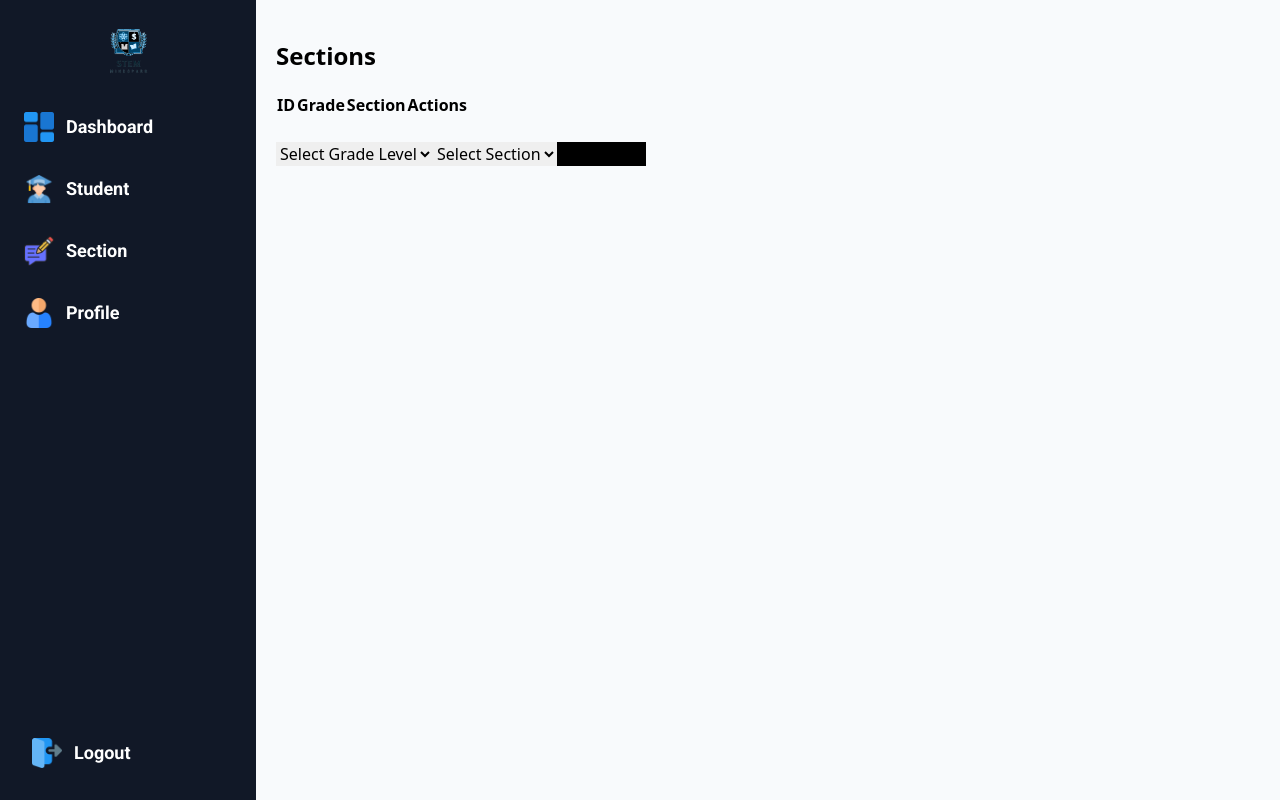
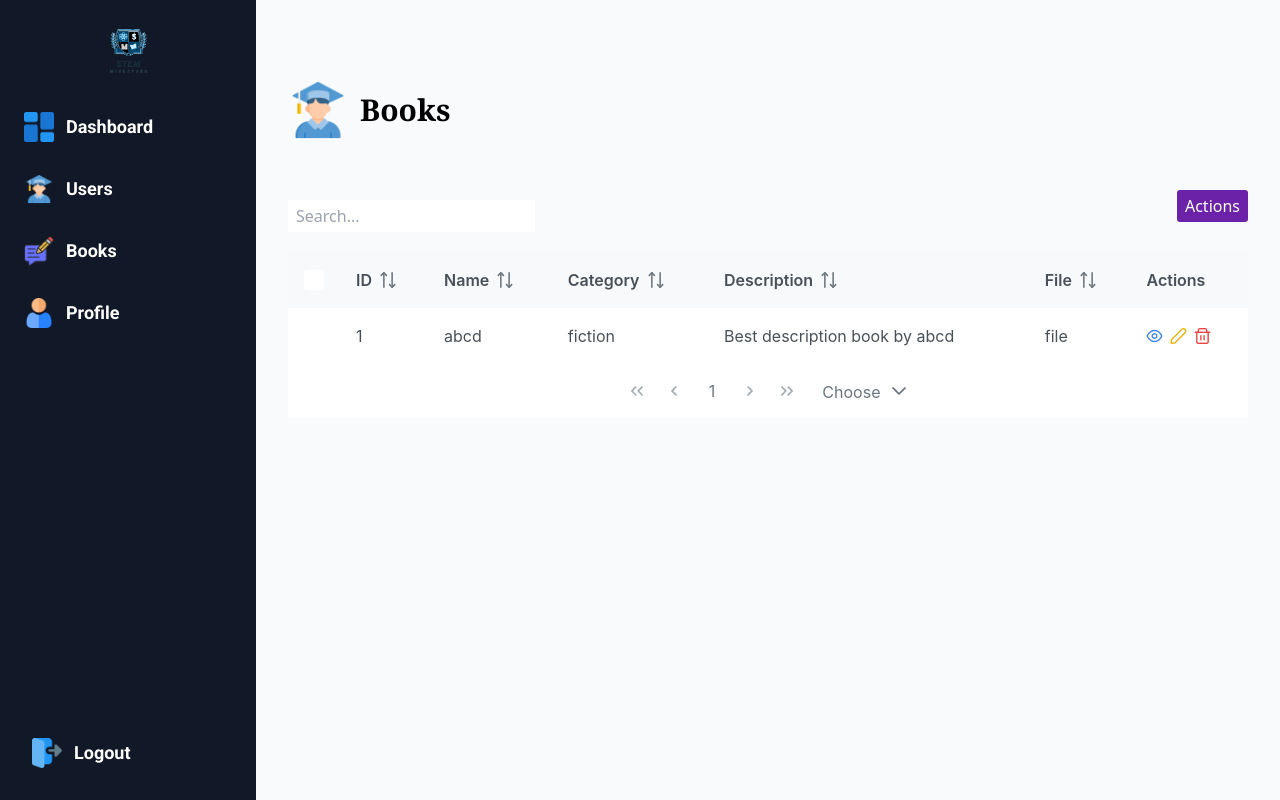
Before and after one commit to alazaradane/DLM, a React (Vite) app: page /admin/section in a window 1280 px wide. Built offline with nearby package versions, Linux system fonts and the light colour scheme.

Commit message:
user table updated

```diff
--- a/src/Admins/Section.jsx
+++ b/src/Admins/Section.jsx
@@ -1,75 +1,157 @@
-import React, { useState } from 'react';
+import React from 'react'
+
+import { DataTable} from 'primereact/datatable'
+import { Column } from 'primereact/column'
+import { useState, useRef } from 'react'
+import { FilterMatchMode } from 'primereact/api'
+import { InputText } from 'primereact/inputtext'
+import { student } from '../assets/images/index'
+import { FileUpload } from 'primereact/fileupload';
+import { Toast } from 'primereact/toast';
+import { Button } from 'primereact/button';
+import { TieredMenu } from 'primereact/tieredmenu';
+import { Dialog } from 'primereact/dialog';
+import StudentModal from '../components/StudentModal'
+import {initalBook, initalDataStud}  from '../constants'
+import EditStudentFormModal from '../components/EditStudentFormModal'
 
 
-const Section = () => {
-  const [gradeLevel, setGradeLevel] = useState('');
-  const [section, setSection] = useState('');
-  const [sections, setSections] = useState([]);
-  const [idCounter, setIdCounter] = useState(1);
+const Books = () => {
 
-  const gradeLevels = Array.from({ length: 12 }, (_, i) => i + 1);
-  const sectionsArray = Array.from({ length: 8 }, (_, i) => String.fromCharCode(65 + i)); // ASCII values for A to H
-
-  const handleAddSection = () => {
-    if (gradeLevel && section) {
-      const newSection = {
-        id: idCounter,
-        gradeLevel: parseInt(gradeLevel),
-        section
-      };
-      setSections([...sections, newSection]);
-      setGradeLevel('');
-      setSection('');
-      setIdCounter(idCounter + 1);
-    }
+  const [dataStud, setDataStud] = useState(initalBook);
+  const onDeleteRow = (rowData) => {
+        setDataStud(prevData => prevData.filter(student => student.id !== rowData.id));
   };
 
-  const handleRemoveSection = (id) => {
-    const updatedSections = sections.filter(sec => sec.id !== id);
-    setSections(updatedSections);
+  const [studentModalVisible, setStudentModalVisible] = useState(false);
+  const [selectedStudent, setSelectedStudent] = useState('');
+
+
+  const menu = useRef(null);
+    const items = [
+        {
+            label: 'File',
+            icon: 'pi pi-file',
+            items: [
+                {
+                    label: 'Add',
+                    icon: 'pi pi-plus',
+                },
+                {
+                    label: 'Import',
+                    icon: 'pi pi-folder-open',
+                    url:'https://localhost:3001/import'
+                },
+                {
+                    label: 'Export',
+                    icon: 'pi pi-folder'
+                }
+            ]
+        },
+        {
+            label: 'Print',
+            icon: 'pi pi-print',
+
+        },
+
+
+    ];
+
+    const [filters, setFilters] = useState({
+      global: {value:null, matchMode: FilterMatchMode.CONTAINS}
+    })
+    const [selectedStudents, setSelectedStudents] = useState([]);
+    const [formModal, setFormModal] = useState(false)
+
+    const onEditRow = (rowData) => {
+      setSelectedStudent(rowData);
+      setFormModal(true);
   };
 
+  const onSaveEdit = (updatedStudent) => {
+      const updatedData = dataStud.map(student => {
+          if (student.id === updatedStudent.id) {
+              return { ...student, ...updatedStudent };
+          }
+          return student;
+      });
+      setDataStud(updatedData);
+      setFormModal(false);
+  };
+
+    const onSelectionChange = (e) => {
+      setSelectedStudents(e.value);
+     }
+
+
   return (
-    <div className="section-container p-5">
-      <h2 className=' text-2xl font-bold my-5'>Sections</h2>
-      <table className="section-table">
-        <thead>
-          <tr>
-            <th>ID</th>
-            <th>Grade</th>
-            <th>Section</th>
-            <th>Actions</th>
-          </tr>
-        </thead>
-        <tbody>
-          {sections.map(sec => (
-            <tr key={sec.id}>
-              <td>{sec.id}</td>
-              <td>{sec.gradeLevel}</td>
-              <td>{sec.section}</td>
-              <td>
-                <button onClick={() => handleRemoveSection(sec.id)}>Remove</button>
-              </td>
-            </tr>
-          ))}
-        </tbody>
-      </table>
-      <br />
-      <select className="grade-dropdown" value={gradeLevel} onChange={(e) => setGradeLevel(e.target.value)}>
-        <option value="">Select Grade Level</option>
-        {gradeLevels.map((level) => (
-          <option key={level} value={level}>{level}</option>
-        ))}
-      </select>
-      <select className="section-dropdown" value={section} onChange={(e) => setSection(e.target.value)}>
-        <option value="">Select Section</option>
-        {sectionsArray.map((sec) => (
-          <option key={sec} value={sec}>{sec}</option>
-        ))}
-      </select>
-      <button className="add-button bg-black" onClick={handleAddSection}>Add Section</button>
-    </div>
-  );
-};
+    <section className=' container mt-20'>
 
-export default Section;
+
+      <div className=' flex items-center gap-3'>
+        <img src={student} alt='student' width={60} height={60} />
+        <h1 className=' text-3xl font-serif font-bold'>Books</h1>
+      </div>
+      <div className=' mt-10'>
+
+        <div className=' flex items-center justify-between'>
+          <div>
+            <InputText
+              onInput={(e)=>{
+                setFilters({
+                  global: {value: e.target.value, matchMode: FilterMatchMode.CONTAINS}
+                })
+              }}
+              placeholder='Search...'
+              className=' mt-5 px-2 py-1 shadow-mg rounded-sm'
+            />
+        </div>
+        <div className="card flex justify-content-center">
+              <TieredMenu model={items} popup ref={menu} breakpoint="767px" />
+              <Button label="Actions" onClick={(e) => menu.current.toggle(e)} className=' mr-15 bg-purple-800 text-white px-2 py-1' />
+        </div>
+        </div>
+        <div className=' mt-5'>
+          <DataTable value={dataStud} filters={filters}  selectionMode=" multiple" selection={selectedStudents} onSelectionChange={onSelectionChange} sortMode='multiple'
+            paginator
+            rows={20}
+            rowsPerPageOptions={[1,2,3,4,5,6,7,8,9]}
+            totalRecords={5} >
+            <Column selectionMode="multiple" style={{ width: '3em', border:'1rem', borderColor:"#000" }} />
+            <Column field='id' header='ID' sortable />
+            <Column field='name' header='Name' sortable editor={(props) => inputTextEditor(props, 'name')}  />
+            <Column field='category' header='Category' sortable/>
+            <Column field='description' header='Description' sortable/>
+            <Column field='file' header='File' sortable/>
+            {/* <Column field='section' header='Section' sortable/> */}
+            <Column rowEditor header='Actions' body={(rowData) => (
+              <div className='flex items-center gap-2'>
+                <i className='pi pi-eye text-blue-500'
+                   onClick={() => {
+                    setStudentModalVisible(true);
+                    setSelectedStudent(rowData);
+                  }}/>
+                <i className='pi pi-pencil text-yellow-500' onClick={() => onEditRow(rowData)}/>
+                <i className='pi pi-trash text-red-500' onClick={() => onDeleteRow(rowData)}/>
+              </div>
+)           } />
+          </DataTable>
+          <Dialog visible={studentModalVisible} header='Student Details' onHide={() => setStudentModalVisible(false)}>
+            <StudentModal rowData={selectedStudent} />
+          </Dialog>
+          <div>
+            <EditStudentFormModal
+                visible={formModal}
+                onHide={() => setFormModal(false)}
+                onSave={onSaveEdit}
+                studentData={selectedStudent}
+            />
+        </div>
+
+        </div>
+      </div>
+    </section>
+  )
+}
+
+export default Books
--- a/src/Admins/Sidebar.jsx
+++ b/src/Admins/Sidebar.jsx
@@ -22,13 +22,13 @@ const Sidebar = () => {
           <div className=' w-full  '>
             <Link to={'/admin/students'} className='flex items-center gap-3  '>
                 <img src={student} width={30} height={30}/>
-                <span className=' text-lg font-bold font-roboto'>Student</span>
+                <span className=' text-lg font-bold font-roboto'>Users</span>
             </Link>
           </div>
           <div className=' w-full '>
             <Link to={'/admin/section'} className='flex items-center gap-3  '>
                 <img src={section} width={30} height={30}/>
-                <span className='text-lg font-bold font-roboto'>Section</span>
+                <span className='text-lg font-bold font-roboto'>Books</span>
             </Link>
           </div>
           <div className=' w-full   '>
--- a/src/Admins/Students.jsx
+++ b/src/Admins/Students.jsx
@@ -90,7 +90,7 @@ const Students = () => {
 
       <div className=' flex items-center gap-3'>
         <img src={student} alt='student' width={60} height={60} />
-        <h1 className=' text-3xl font-serif font-bold'>Students</h1>
+        <h1 className=' text-3xl font-serif font-bold'>Users</h1>
       </div>
       <div className=' mt-10'>
 
@@ -120,10 +120,25 @@ const Students = () => {
             <Column selectionMode="multiple" style={{ width: '3em', border:'1rem', borderColor:"#000" }} />
             <Column field='id' header='ID' sortable />
             <Column field='name' header='Name' sortable editor={(props) => inputTextEditor(props, 'name')}  />
-            <Column field='student_id' header='Student ID' sortable/>
             <Column field='email' header='Email' sortable/>
-            <Column field='grade' header='Grade' sortable/>
-            <Column field='section' header='Section' sortable/>
+            <Column field='password' header='Password' sortable/>
+            <Column
+  field="status"
+  header="Status"
+  body={(rowData) => (
+    <span
+      className={`${
+        rowData.status === 'Active' ? 'inline-flex items-center rounded-[0.5rem] bg-green-50 px-2 py-1 text-xs font-medium text-green-700 ring-1 ring-inset ring-green-600/20' :
+        rowData.status === 'not paid' ? 'inline-flex items-center rounded-[0.4rem] bg-red-50 px-2 py-1 text-xs font-medium text-red-700 ring-1 ring-inset ring-red-600/10' :
+        // Add more conditions for other status values
+        ''
+      }`}
+    >
+      {rowData.status}
+    </span>
+  )}
+/>
+            <Column field='join' header='Join Date' sortable/>
             <Column rowEditor header='Actions' body={(rowData) => (
               <div className='flex items-center gap-2'>
                 <i className='pi pi-eye text-blue-500'
--- a/src/components/EditStudentFormModal.jsx
+++ b/src/components/EditStudentFormModal.jsx
@@ -31,23 +31,23 @@ const EditStudentFormModal = ({ visible, onHide, onSave, studentData }) => {
                     <InputText name='name' value={editedStudentData.name} onChange={handleInputChange} className=" mt-2 border-1 px-2 py-1 "  />
                 </div>
                 <div className='p-col-12'>
-                    <label className=" font-bold text-slate ">Student ID</label>
-                    <InputText name='student_id' value={editedStudentData.student_id} onChange={handleInputChange} className=" mt-2 border-1 px-2 py-1 "/>
+                    <label className=" font-bold text-slate ">Email</label>
+                    <InputText name='email' value={editedStudentData.email} onChange={handleInputChange} className=" mt-2 border-1 px-2 py-1 "/>
                 </div>
                 <div className='p-col-12'>
-                    <label className=" font-bold text-slate ">Email</label>
-                    <InputText name='email' value={editedStudentData.email} onChange={handleInputChange} className=" mt-2 border-1 px-2 py-1 " />
+                    <label className=" font-bold text-slate ">Password</label>
+                    <InputText name='password' value={editedStudentData.password} onChange={handleInputChange} className=" mt-2 border-1 px-2 py-1 " />
                 </div>
                 <div className='p-col-12'>
-                    <label className=" font-bold text-slate ">Grade</label>
-                    <InputText name='grade' value={editedStudentData.grade} onChange={handleInputChange} className=" mt-2 border-1 px-2 py-1 " />
+                    <label className=" font-bold text-slate ">Status</label>
+                    <InputText name='status' value={editedStudentData.status} onChange={handleInputChange} className=" mt-2 border-1 px-2 py-1 " />
                 </div>
                 <div className='p-col-12'>
-                    <label className=" font-bold text-slate ">Section</label>
-                    <InputText name='section' value={editedStudentData.section} onChange={handleInputChange} className=" mt-2 border-1 px-2 py-1 " />
+                    <label className=" font-bold text-slate ">Join Date</label>
+                    <InputText name='join' value={editedStudentData.join} onChange={handleInputChange} className=" mt-2 border-1 px-2 py-1 " />
                 </div>
                 <div className='p-col-12 p-md-6'>
-                    <Button label='Save'  onClick={handleSave} className=" bg-purple-700 text-white py-1 px-2 m-1 rounded-sm text-center" />
+                    <Button label='Save'  onClick={handleSave} className=" bg-purple-700 text-white py-1 px-2 m-1 rounded-[0.3rem] text-center" />
                 </div>
                 <div className='p-col-12 p-md-6'>
                     <Button label='Cancel' onClick={onHide} className='py-1 px-2 m-1 rounded-sm text-center' />
--- a/src/components/StudentModal.jsx
+++ b/src/components/StudentModal.jsx
@@ -15,20 +15,20 @@ const StudentModal = ({ rowData, onClose }) => {
           <input id="name" value={rowData.name} disabled />
         </div>
         <div className="p-field flex items-center justify-between gap-6">
-          <label htmlFor="student_id" className=" font-bold ">Student ID</label>
-          <input id="student_id" value={rowData.student_id} disabled />
+          <label htmlFor="student_id" className=" font-bold "> Email</label>
+          <input id="student_id" value={rowData.email} disabled />
         </div>
         <div className="p-field flex items-center justify-between">
-          <label htmlFor="email" className=" font-bold ">Email</label>
-          <input id="email" value={rowData.email} disabled />
+          <label htmlFor="email" className=" font-bold ">Password</label>
+          <input id="email" value={rowData.password} disabled />
         </div>
         <div className="p-field flex items-center justify-between">
-          <label htmlFor="grade" className=" font-bold ">Grade</label>
-          <input id="grade" value={rowData.grade} disabled />
+          <label htmlFor="grade" className=" font-bold ">Status</label>
+          <input id="grade" value={rowData.status} disabled />
         </div>
         <div className="p-field flex items-center justify-between">
-          <label htmlFor="section" className=" font-bold ">Section</label>
-          <input id="section" value={rowData.section} disabled />
+          <label htmlFor="section" className=" font-bold ">Joined Date</label>
+          <input id="section" value={rowData.join} disabled />
         </div>
       </div>
     </Dialog>
--- a/src/constants/index.js
+++ b/src/constants/index.js
@@ -1,3 +1,4 @@
+
 import { school, section, student } from "../assets/images";
 
 // Dashboard data report
@@ -18,20 +19,24 @@ export const errorMessage = [
 ]
 
 export const initalDataStud = [
-    {id: 1, name:'alazar', student_id:'LIA-163264' ,email:'alazar@gmail.com',grade:'10', section:'A'},
-    {id: 2, name:'nebyu', student_id:'LIA-53251' ,email:'nebyu@gmail.com',grade:'9', section:"B"},
-    {id: 3, name:'mikial', student_id:'LIA-436392',email:'miki@gmail.com',grade:'12', section:"C"},
-    {id: 4, name:'ahmed', student_id:'LIA-462746',email:'ahmed@gmail.com',grade:'11', section:"D"},
-    {id: 5, name:'human', student_id:'LIA-462746',email:'human@gmail.com',grade:'11', section:"C"},
-    {id: 6, name:'unkown', student_id:'LIA-423746',email:'unkown@gmail.com',grade:'12', section:"B"},
-    {id: 7, name:'name', student_id:'LIA-465746',email:'name@gmail.com',grade:'10', section:"D"},
-    {id: 8, name:'dagi', student_id:'LIA-462396',email:'dagi@gmail.com',grade:'9', section:"B"},
-    {id: 9, name:'bini', student_id:'LIA-292746',email:'bini@gmail.com',grade:'10', section:"D"},
-    {id: 10, name:'ephriem', student_id:'LIA-469646',email:'ephriem@gmail.com',grade:'11', section:"D"},
-    {id: 11, name:'nati', student_id:'LIA-462486',email:'nati@gmail.com',grade:'12', section:"B"},
-    {id: 12, name:'yeabsra', student_id:'LIA-342591',email:'yeabsra@gmail.com',grade:'12', section:"D"},
-    {id: 13, name:'brook', student_id:'LIA-469346',email:'brook@gmail.com',grade:'11', section:"A"},
-    {id: 14, name:'kidus', student_id:'LIA-4696346',email:'kidus@gmail.com',grade:'10', section:"D"},
-    {id: 15, name:'abel', student_id:'LIA-723057',email:'abel@gmail.com',grade:'9', section:"C"},
-    {id: 16, name:'yoda', student_id:'LIA-924042',email:'yoda@gmail.com',grade:'9', section:"B"},
+    {id: 1, name:'alazar', password:'LIA-163264' ,email:'alazar@gmail.com',status:'Active', join:'2024-25-05'},
+    {id: 2, name:'nebyu', password:'LIA-53251' ,email:'nebyu@gmail.com',status:'not paid', join:"2022-15-09"},
+    {id: 3, name:'mikial', password:'LIA-436392',email:'miki@gmail.com',status:'Active', join:"2024-25-05"},
+    {id: 4, name:'ahmed', password:'LIA-462746',email:'ahmed@gmail.com',status:'Active', join:"2024-25-05"},
+    {id: 5, name:'human', password:'LIA-462746',email:'human@gmail.com',status:'not paid', join:"2024-25-05"},
+    {id: 6, name:'unkown', password:'LIA-423746',email:'unkown@gmail.com',status:'Active', join:"2024-25-05"},
+    {id: 7, name:'name', password:'LIA-465746',email:'name@gmail.com',status:'Active', join:"2024-25-05"},
+    {id: 8, name:'dagi', password:'LIA-462396',email:'dagi@gmail.com',status:'not paid', join:"2024-25-05"},
+    {id: 9, name:'bini', password:'LIA-292746',email:'bini@gmail.com',status:'not paid', join:"2024-25-05"},
+    {id: 10, name:'ephriem', password:'LIA-469646',email:'ephriem@gmail.com',status:'Active', join:"2024-25-05"},
+    {id: 11, name:'nati', password:'LIA-462486',email:'nati@gmail.com',status:'not paid', join:"2024-25-05"},
+    {id: 12, name:'yeabsra', password:'LIA-342591',email:'yeabsra@gmail.com',status:'not paid2', join:"2024-25-05"},
+    {id: 13, name:'brook', password:'LIA-469346',email:'brook@gmail.com',status:'active', join:"2024-25-05"},
+    {id: 14, name:'kidus', password:'LIA-4696346',email:'kidus@gmail.com',status:'active', join:"2024-25-05"},
+    {id: 15, name:'abel', password:'LIA-723057',email:'abel@gmail.com',status:'not paid', join:"2024-25-05"},
+    {id: 16, name:'yoda', password:'LIA-924042',email:'yoda@gmail.com',status:'not paid', join:"2024-25-05"},
 ]
+
+export const initalBook = [
+    {id:1,name:'abcd', category:'fiction', description:'Best description book by abcd', file:'file'}
+]
```
